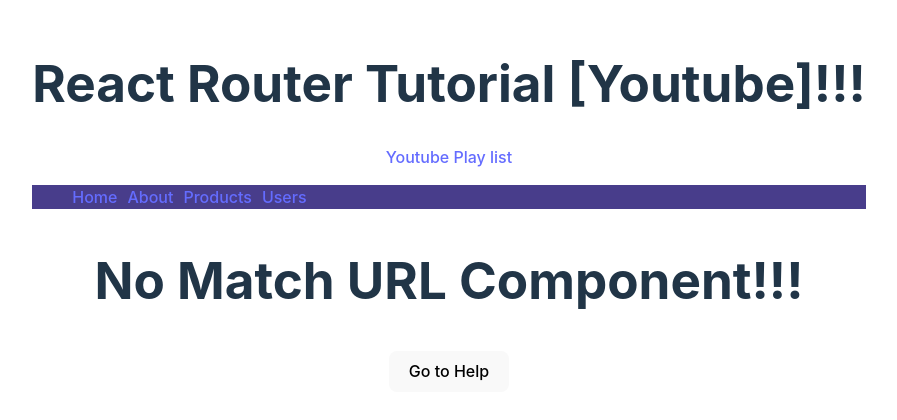
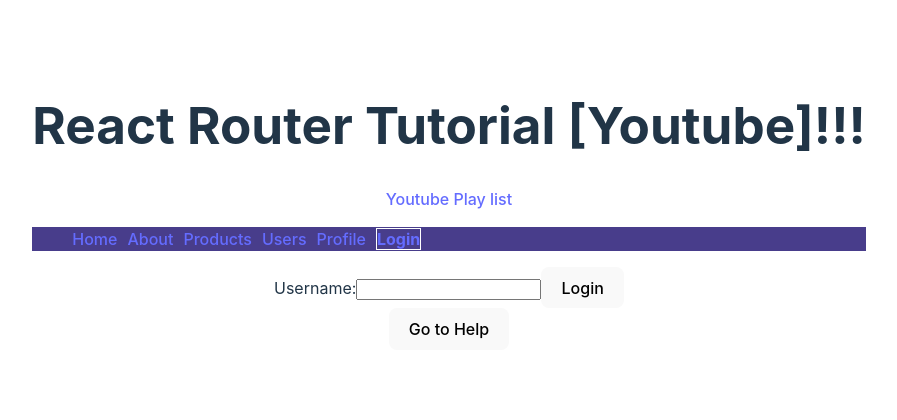
Before and after one commit to OscarRondon/ReacRouterTest, a React (Vite) app in the folder projects/React-Router-Tutorial-Youtube/: page /login in a window 1280 px wide. Shown: the part 194-614 px from the top of the page, without its empty margins (191-1088 px from the left). Built offline with nearby package versions, Linux system fonts and the light colour scheme.

Commit message:
Autentication

```diff
--- a/projects/React-Router-Tutorial-Youtube/src/App.tsx
+++ b/projects/React-Router-Tutorial-Youtube/src/App.tsx
@@ -12,6 +12,10 @@
 import { ProductsMain } from './components/ProductsMain'
 import { Users } from './components/Users'
 import { UserDetails } from './components/UserDetails'
+import { Profile } from './components/Profile'
+import { AuthProvider } from './customHooks/useAuth'
+import { Login } from './components/Login'
+import { AuthRequired } from './components/AuthRequired'
 
 const LazyAbout = React.lazy(async () => await import('./components/About'))
 
@@ -21,7 +25,7 @@
   const navigate = useNavigate()
 
   return (
-    <>
+    <AuthProvider>
         <header>
           <h1>React Router Tutorial [Youtube]!!!</h1>
           <a href='https://www.youtube.com/playlist?list=PLC3y8-rFHvwjkxt8TOteFdT_YmzwpBlrG' target='_blank' rel='noreferrer'>Youtube Play list</a>
@@ -40,6 +44,8 @@
             <Route path='users' element={<Users />}>
               <Route path=':userId' element={<UserDetails />} />
             </Route>
+            <Route path='profile' element={<AuthRequired><Profile/></AuthRequired>} />
+            <Route path='login' element={<Login/>} />
             <Route path='*' element={<NoMatchUrl/>} />
           </Routes>
         </section>
@@ -47,7 +53,7 @@
           <button type='button' id='btn_Help' onClick={() => { navigate('/help') }}>Go to Help</button>
         </section>
         <footer/>
-    </>
+    </AuthProvider>
   )
 }
 
--- /dev/null
+++ b/projects/React-Router-Tutorial-Youtube/src/components/AuthRequired.tsx
@@ -0,0 +1,17 @@
+import { Navigate, useLocation } from 'react-router-dom'
+import { useAuth } from '../customHooks/useAuth'
+
+interface Props {
+  children: JSX.Element
+}
+
+export function AuthRequired ({ children }: Props) {
+  const auth = useAuth()
+  const location = useLocation()
+
+  if (auth === null || auth?.user.userName === '') {
+    return <Navigate to="/login" state={{ path: location.pathname }} />
+  }
+
+  return children
+}
--- /dev/null
+++ b/projects/React-Router-Tutorial-Youtube/src/components/Login.tsx
@@ -0,0 +1,32 @@
+import { useNavigate, useLocation } from 'react-router-dom'
+import { useAuth } from '../customHooks/useAuth'
+import { useUser } from '../customHooks/useUser'
+
+export function Login () {
+  const { user, setUserData } = useUser()
+  const auth = useAuth()
+  const navigate = useNavigate()
+  const location = useLocation()
+  const redirectPath = location.state?.path || '/'
+
+  const handleLogin = () => {
+    auth?.login(user)
+    console.log(location.state)
+    navigate(redirectPath, { replace: true })
+  }
+
+  return (
+    <div>
+      <label>
+        Username:
+        <input
+          type="text"
+          value={user.userName}
+          onChange={e => { setUserData({ ...user, userName: e.target.value }) }}
+          autoComplete='false'
+        />
+      </label>
+      <button type='button' onClick={handleLogin}>Login</button>
+    </div>
+  )
+}
--- a/projects/React-Router-Tutorial-Youtube/src/components/Navbar.tsx
+++ b/projects/React-Router-Tutorial-Youtube/src/components/Navbar.tsx
@@ -1,6 +1,9 @@
 import { /* Link */ NavLink } from 'react-router-dom'
+import { useAuth } from '../customHooks/useAuth'
 
 export function Navbar () {
+  const auth = useAuth()
+
   return (
     <nav>
         <ul>
@@ -8,6 +11,10 @@
             <li><NavLink to="about">About</NavLink></li>
             <li><NavLink to="products">Products</NavLink></li>
             <li><NavLink to="users">Users</NavLink></li>
+            <li><NavLink to="profile">Profile</NavLink></li>
+            {
+              (auth?.user.userName === '') && (<li><NavLink to="/login">Login</NavLink></li>)
+            }
         </ul>
     </nav>
   )
--- /dev/null
+++ b/projects/React-Router-Tutorial-Youtube/src/components/Profile.tsx
@@ -0,0 +1,25 @@
+import { useNavigate } from 'react-router-dom'
+import { useAuth } from '../customHooks/useAuth'
+export function Profile () {
+
+  const auth = useAuth()
+  const navigate = useNavigate()
+
+  const handleLogout = () => {
+    auth?.logout()
+    navigate('/')
+  }
+
+  return (
+    <>
+    <section>
+        <h1>Profile Component!!!</h1>
+        <p>User: {auth?.user.userName}</p>
+    </section>
+    <div>
+      <button type='button' onClick={handleLogout}>Sign Out</button>
+    </div>
+    </>
+
+  )
+}
--- /dev/null
+++ b/projects/React-Router-Tutorial-Youtube/src/customHooks/useAuth.tsx
@@ -0,0 +1,39 @@
+import { useContext, createContext } from 'react'
+import { type User } from '../types/users.d'
+import { initialState, useUser } from './useUser'
+
+
+interface AuthContextProps {
+  user: User
+  login: (userData: User) => void
+  logout: () => void
+}
+const AuthContext = createContext<AuthContextProps | null>(null)
+
+interface Props {
+  children: JSX.Element[]
+}
+
+export const AuthProvider = ({ children }: Props) => {
+
+  const { user, setUserData } = useUser()
+
+
+  const login = (userData: User) => {
+    setUserData(userData)
+  }
+
+  const logout = () => {
+    setUserData(initialState)
+  }
+
+  return (
+    <AuthContext.Provider value={{ user, login, logout }}>
+      {children}
+    </AuthContext.Provider>
+  )
+}
+
+export const useAuth = () => {
+  return useContext(AuthContext)
+}
--- /dev/null
+++ b/projects/React-Router-Tutorial-Youtube/src/customHooks/useUser.tsx
@@ -0,0 +1,23 @@
+import { useState } from 'react'
+import { type User } from '../types/users.d'
+
+export const initialState: User = {
+  id: '',
+  userName: '',
+  name: '',
+  lastName: '',
+  email: ''
+}
+
+export function useUser () {
+  const [user, setUser] = useState<User>(initialState)
+
+  const setUserData = (userData: User) => {
+    setUser(userData)
+  }
+
+  return {
+    user,
+    setUserData
+  }
+}
```
Also changed, not shown: projects/React-Router-Tutorial-Youtube/src/types/users.d.ts (added, +7 -0 lines), 1 other file (tests, documents, lock files or other folders). Lines whose indentation alone changed are shown as unchanged.
